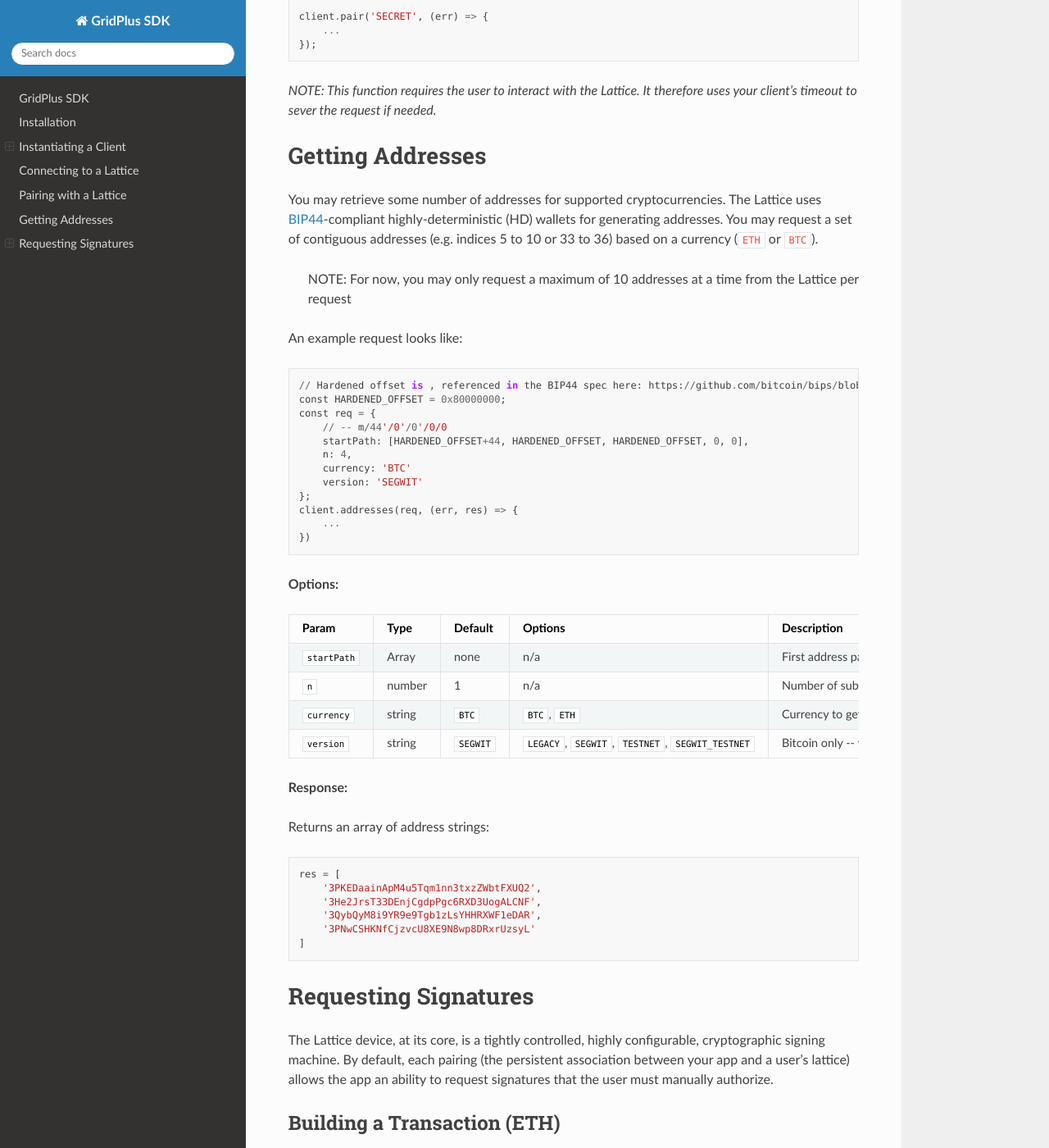
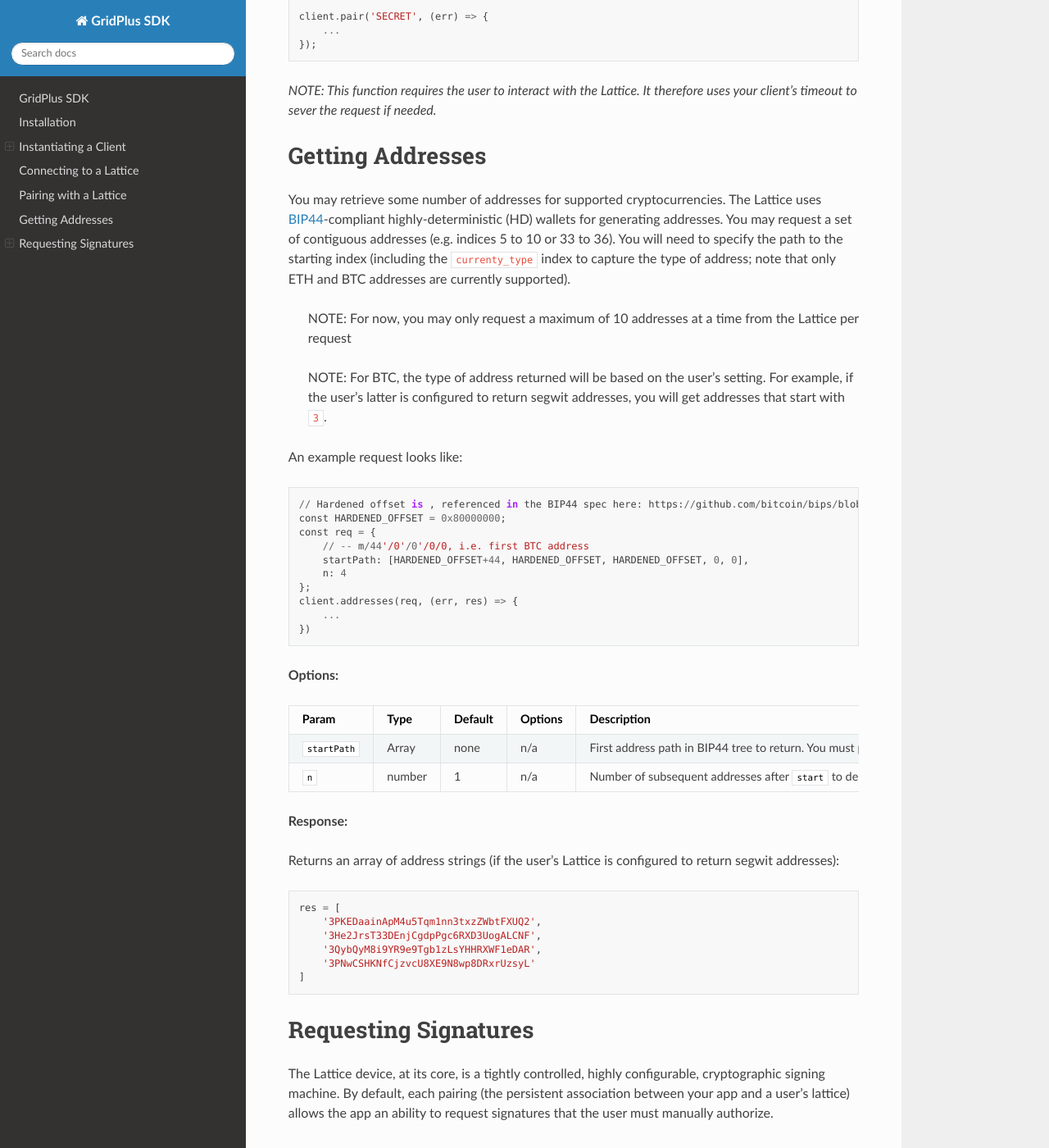
Before and after one commit to GridPlus/gridplus-sdk, a Sphinx documentation site: the page built from docs/index.md, in a window 1280 px wide and 1400 px high, scrolled down 2005 px. Shown: the whole window at 82% size. Built offline with Sphinx 7.4.7 and the Read the Docs theme 2.0.0, drawn with Linux system fonts in a browser that asks for light colours; some of the changed text lies outside the part shown.

Commit message:
Updates docs to reflect changes to `getAddresses` request API

````diff
--- a/docs/index.md
+++ b/docs/index.md
@@ -42,7 +42,7 @@ const clientConfig = {
 | Param      | Type      | Default          | Description           |
 |:-----------|:----------|:-----------------|:----------------------|
 | `name`     | string    | None             | Name of the app. This will appear on the Lattice <br>                                                                                 screen for requests. Not required, but strongly <br>                                                                                  suggested. |
-| `privKey`  | buffer    | None             | Private key buffer used for encryption/decryption<br>                                                                                 of Lattice messages. A random private key will be<br>                                                                                 generated and stored if none is provided. |
+| `privKey`  | buffer    | None             | Private key buffer used for encryption/decryption<br>                                                                                 of Lattice messages. A random private key will be<br>                                                                                 generated and stored if none is provided. **Note that you will need to persist the private key between SDK sessions!** |
 | `crypto`   | object    | None             | Crypto function package (e.g. `node.js`' native `crypto` module) |
 | `timeout`  | number    | 60000            | Number of milliseconds to needed to timeout on a Lattice request |
 | `baseUrl`  | string    |`https://signing.gridpl.us`| Hostname of Lattice request handlerName of the app. You probably don't need to ever change this. |
@@ -83,9 +83,11 @@ client.pair('SECRET', (err) => {
 
 # Getting Addresses
 
-You may retrieve some number of addresses for supported cryptocurrencies. The Lattice uses [BIP44](https://github.com/bitcoin/bips/blob/master/bip-0044.mediawiki)-compliant highly-deterministic (HD) wallets for generating addresses. You may request a set of contiguous addresses (e.g. indices 5 to 10 or 33 to 36) based on a currency (`ETH` or `BTC`).
+You may retrieve some number of addresses for supported cryptocurrencies. The Lattice uses [BIP44](https://github.com/bitcoin/bips/blob/master/bip-0044.mediawiki)-compliant highly-deterministic (HD) wallets for generating addresses. You may request a set of contiguous addresses (e.g. indices 5 to 10 or 33 to 36). You will need to specify the path to the starting index (including the `currenty_type` index to capture the type of address; note that only ETH and BTC addresses are currently supported).
 
 > NOTE: For now, you may only request a maximum of 10 addresses at a time from the Lattice per request
+
+> NOTE: For BTC, the type of address returned will be based on the user's setting. For example, if the user's latter is configured to return segwit addresses, you will get addresses that start with `3`.
 
 An example request looks like:
 
@@ -93,11 +95,9 @@ An example request looks like:
 // Hardened offset is , referenced in the BIP44 spec here: https://github.com/bitcoin/bips/blob/master/bip-0044.mediawiki#purpose
 const HARDENED_OFFSET = 0x80000000;
 const req = {
-    // -- m/44'/0'/0'/0/0
+    // -- m/44'/0'/0'/0/0, i.e. first BTC address
     startPath: [HARDENED_OFFSET+44, HARDENED_OFFSET, HARDENED_OFFSET, 0, 0],
-    n: 4,
-    currency: 'BTC'
-    version: 'SEGWIT'
+    n: 4
 };
 client.addresses(req, (err, res) => {
     ...
@@ -110,12 +110,10 @@ client.addresses(req, (err, res) => {
 |:-----------|:----------|:-----------------|:----------------|:----------------------|
 | `startPath` | Array    | none             | n/a             | First address path in BIP44 tree to return. You must provide 5 indices to form the path. |
 | `n`        | number    | 1                | n/a             | Number of subsequent addresses after `start` to derive. These will increment over the final index in the path |
-| `currency` | string    | `BTC`            | `BTC`, `ETH`    | Currency to get addresses for |
-| `version`  | string    | `SEGWIT`         | `LEGACY`, `SEGWIT`, `TESTNET`, `SEGWIT_TESTNET` | Bitcoin only -- type of addresses to retrieve |
 
 **Response:**
 
-Returns an array of address strings:
+Returns an array of address strings (if the user's Lattice is configured to return segwit addresses):
 
 ```
 res = [
````
